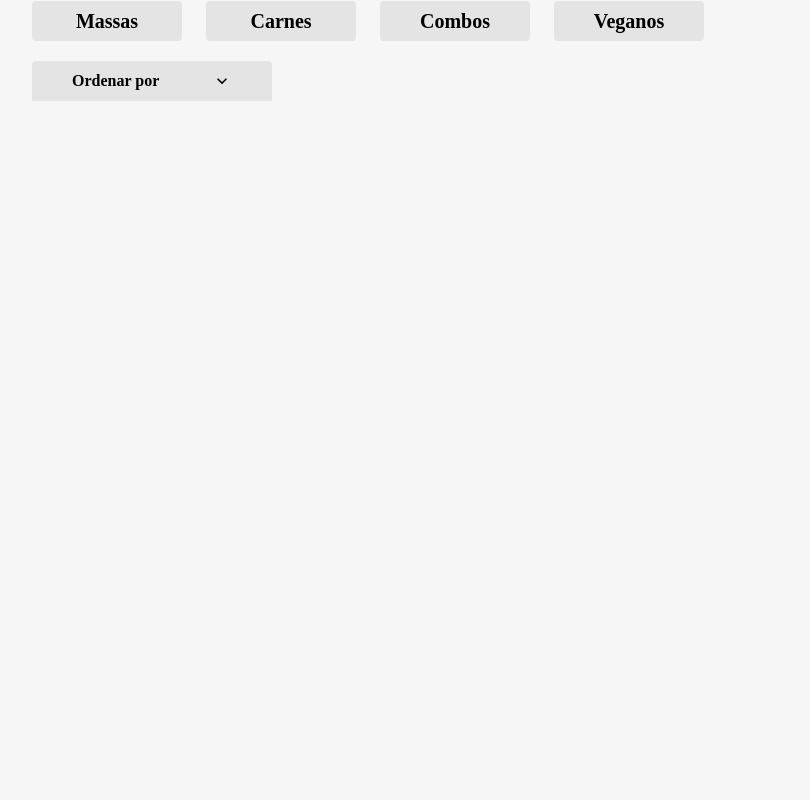
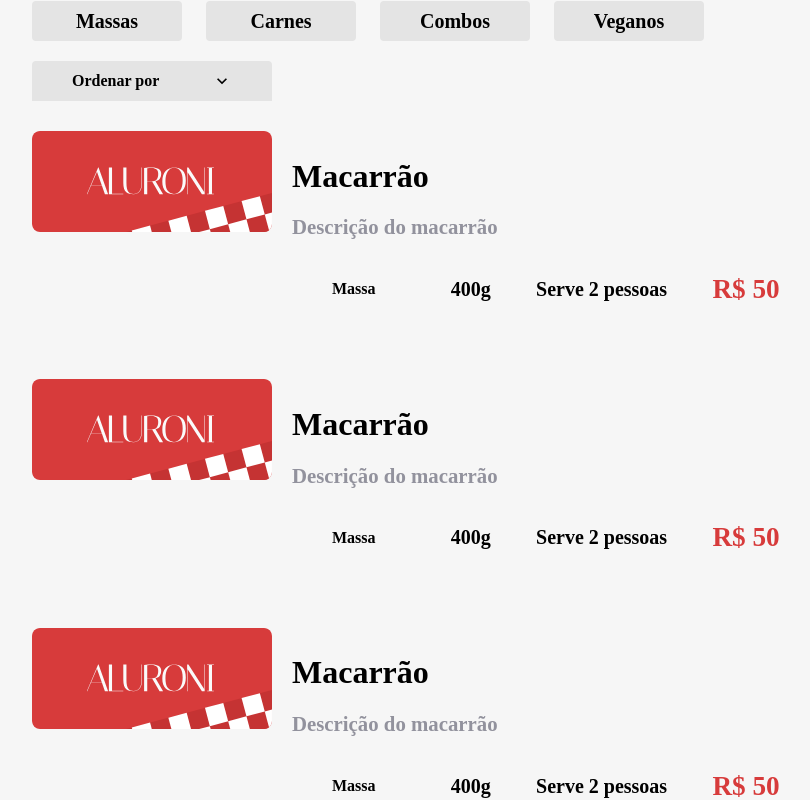
Before and after one commit to luc05/Aluroni, a React (Create React App) app: page /cardapio in a window 1280 px wide. Shown: the part 660-1460 px from the top of the page, without its empty margins (176-986 px from the left). Before the commit the page ends 849 px from the top, so only its background shows below. Built offline with nearby package versions, Linux system fonts and the light colour scheme; a web font is replaced by a local one.

Commit message:
Adicionando Itens e Item

```diff
--- a/src/pages/Cardapio/index.tsx
+++ b/src/pages/Cardapio/index.tsx
@@ -1,31 +1,33 @@
 import Buscador from "pages/Buscador"
 import styles from "./Cardapio.module.scss"
-import {ReactComponent as Logo} from "assets/logo.svg"
+import { ReactComponent as Logo } from "assets/logo.svg"
 import { useState } from "react"
 import Filtros from "pages/Filtros"
 import Ordernador from "pages/Ordernador"
+import Itens from "pages/Itens"
 
-export default function Cardapio(){
+export default function Cardapio() {
     const [busca, setBusca] = useState("")
     const [filtro, setFiltros] = useState<number | null>(null)
     const [ordenador, setOrdenador] = useState("")
-    return(
+    return (
         <main>
             <nav className={styles.menu}>
-            <Logo/>
+                <Logo />
             </nav>
             <header className={styles.header}>
                 <div className={styles.header__text}>
-                A casa do código e da massa
+                    A casa do código e da massa
                 </div>
             </header>
             <section className={styles.cardapio}>
                 <h3 className={styles.cardapio__titulo}>Cardápio</h3>
-                    <Buscador busca={busca} setBusca={setBusca}/>
-                    <div className={styles.cardapio__filtros}>
-                        <Filtros filtro={filtro} setFiltros={setFiltros}/>
-                        <Ordernador ordenador={ordenador} setOrdenador={setOrdenador} />
-                    </div>
+                <Buscador busca={busca} setBusca={setBusca} />
+                <div className={styles.cardapio__filtros}>
+                    <Filtros filtro={filtro} setFiltros={setFiltros} />
+                    <Ordernador ordenador={ordenador} setOrdenador={setOrdenador} />
+                </div>
+                <Itens />
             </section>
         </main>
     )
--- /dev/null
+++ b/src/pages/Itens/Item/Item.module.scss
@@ -0,0 +1,102 @@
+@import "styles/variaveis";
+@import "styles/breakpoints";
+
+$massas: #d73b3b;
+$carnes: #30201e;
+$combos: #e6c864;
+$veganos: #80aa40;
+
+.item {
+  display: flex;
+  flex-wrap: wrap;
+  width: 90%;
+  &__imagem {
+    min-width: 240px;
+    @media (max-width: $desktop_xsm) {
+      width: 100%;
+    }
+    img {
+      border-radius: 8px;
+      width: 100%;
+    }
+  }
+  &__descricao {
+    display: flex;
+    flex: 1;
+    flex-direction: column;
+    flex-wrap: wrap;
+    justify-content: space-around;
+    padding: 0 20px;
+    @media (max-width: $desktop_xsm) {
+      flex-direction: row;
+      margin-top: 20px;
+      padding: 0;
+    }
+  }
+  &__titulo {
+    h2 {
+      font-size: 2rem;
+      font-weight: bold;
+      margin-bottom: 20px;
+    }
+    p {
+      color: $dark-grey;
+      font-size: 1.3rem;
+      font-weight: 600;
+      max-width: 600px;
+      margin-bottom: 20px;
+    }
+  }
+  &__tags {
+    display: flex;
+    flex-wrap: wrap;
+    justify-content: space-between;
+    margin-bottom: 20px;
+    max-width: 700px;
+    @media (max-width: $desktop_xsm) {
+      justify-content: flex-end;
+    }
+    @media (max-width: $mobile) {
+      justify-content: flex-start;
+    }
+    > div {
+      margin: 10px;
+    }
+  }
+  &__tipo {
+    align-items: center;
+    border-radius: 2px;
+    display: flex;
+    font-weight: bold;
+    height: 40px;
+    justify-content: center;
+    padding: 10px 30px;
+    &__massas {
+      background-color: $massas;
+      color: white;
+    }
+    &__carnes {
+      background-color: $carnes;
+      color: white;
+    }
+    &__combos {
+      background-color: $combos;
+    }
+    &__veganos {
+      background-color: $veganos;
+    }
+  }
+  &__porcao,
+  &__qtdpessoas,
+  &__valor {
+    align-items: center;
+    display: flex;
+    font-size: 1.25rem;
+    font-weight: bold;
+    justify-content: center;
+  }
+  &__valor {
+    color: $red;
+    font-size: 1.7rem;
+  }
+}
--- /dev/null
+++ b/src/pages/Itens/Item/index.tsx
@@ -0,0 +1,24 @@
+import styles from "./Item.module.scss"
+import logo from "assets/logo.svg"
+export default function Item(){
+    return(
+        <div className={styles.item}>
+        <div className={styles.item__imagem}>
+          <img src={logo} alt="imagem" />
+        </div>
+        <div className={styles.item__descricao}>
+          <div className={styles.item__titulo}>
+            <h2> Macarrão </h2>
+            <p> Descrição do macarrão </p>
+          </div>
+          <div className={styles.item__tags}>
+            <div className={styles.item__tipo}>Massa</div>
+            <div className={styles.item__porcao}>400g</div>
+            <div className={styles.item__qtdpessoas}>Serve 2 pessoas</div>
+            <div className={styles.item__valor}>R$ 50</div>
+          </div>
+        </div>
+      </div>
+
+    )
+}
--- /dev/null
+++ b/src/pages/Itens/Itens.module.scss
@@ -0,0 +1,7 @@
+.itens {
+    display: flex;
+    flex-direction: column;
+    flex-wrap: wrap;
+    gap: 40px;
+    width: 100%;
+  }
--- /dev/null
+++ b/src/pages/Itens/index.tsx
@@ -0,0 +1,12 @@
+import Item from "./Item"
+import itens from "./itens.json"
+import styles from "./Itens.module.scss"
+export default function Itens() {
+    return(
+        <div className={styles.itens}>
+        {itens.map((item) => (
+            <Item key={item.id}/>
+        ))}
+        </div>
+    )
+}
--- /dev/null
+++ b/src/pages/Itens/itens.json
@@ -0,0 +1,119 @@
+[
+    {
+      "title": "Macarrão mediterrâneo",
+      "description": "Macarrão spaghetti com frutos-do-mar e especíarias, especialidade da cozinha. Atenção: Contém camarão e outros frutos-do-mar!",
+      "photo": "/assets/pratos/macarrao_mediterraneo.png",
+      "size": 400,
+      "serving": 2,
+      "price": 73.0,
+      "id": 1,
+      "category": {
+        "id": 1,
+        "label": "Massas"
+      }
+    },
+    {
+      "title": "Macarrão da casa",
+      "description": "Macarrão com frutos-do-mar e especíarias, especialidade da cozinha. Atenção: Contém camarão e outros frutos-do-mar!",
+      "photo": "/assets/pratos/macarrao_da_casa.png",
+      "size": 400,
+      "serving": 2,
+      "price": 54.0,
+      "id": 2,
+      "category": {
+        "id": 1,
+        "label": "Massas"
+      }
+    },
+    {
+      "title": "Macarrão com chilli",
+      "description": "Macarrão fetuccine com molho de chilli e especiárias.",
+      "photo": "/assets/pratos/macarrao_com_chilli.png",
+      "size": 350,
+      "serving": 1,
+      "price": 58.0,
+      "id": 3,
+      "category": {
+        "id": 1,
+        "label": "Massas"
+      }
+    },
+    {
+      "title": "Salada da casa com salmão grelhado",
+      "description": "Salada da casa (alface, rúcula, cenoura) com salmão.",
+      "photo": "/assets/pratos/salada_da_casa.png",
+      "size": 450,
+      "serving": 1,
+      "price": 42.0,
+      "id": 4,
+      "category": {
+        "id": 2,
+        "label": "Carnes"
+      }
+    },
+    {
+      "title": "Bife com batatas",
+      "description": "Bife de boi (150g) na chapa, com batatas fritas. Acompanha arroz e molhos.",
+      "photo": "/assets/pratos/bife_com_batatas.png",
+      "size": 550,
+      "serving": 2,
+      "price": 86.0,
+      "id": 5,
+      "category": {
+        "id": 2,
+        "label": "Carnes"
+      }
+    },
+    {
+      "title": "Picanha picada com legumes e massa",
+      "description": "400g de picanha picada, com legumes grelhados e massa escolhida pelo cliente.",
+      "photo": "/assets/pratos/picanha_picada.png",
+      "size": 850,
+      "serving": 3,
+      "price": 123.0,
+      "id": 6,
+      "category": {
+        "id": 3,
+        "label": "Combos"
+      }
+    },
+    {
+      "title": "Lasagna vegana (carne de soja)",
+      "description": "Lasagna 100% vegana feita com carne de soja e massa especial.",
+      "photo": "/assets/pratos/lasagna_vegana.png",
+      "size": 350,
+      "serving": 1,
+      "price": 45.0,
+      "id": 7,
+      "category": {
+        "id": 4,
+        "label": "Veganos"
+      }
+    },
+    {
+      "title": "Salada especial",
+      "description": "Salada com abacate, manga, alface, grão de bico e muito mais.",
+      "photo": "/assets/pratos/salada_especial.png",
+      "size": 350,
+      "serving": 1,
+      "price": 37.0,
+      "id": 8,
+      "category": {
+        "id": 4,
+        "label": "Veganos"
+      }
+    },
+    {
+      "title": "Almôndegas",
+      "description": "Porção de almôndegas com sour cream, cebola e tempêros. Acompanha arroz ou massa.",
+      "photo": "/assets/pratos/almondegas.png",
+      "size": 740,
+      "serving": 3,
+      "price": 120.0,
+      "id": 9,
+      "category": {
+        "id": 3,
+        "label": "Combos"
+      }
+    }
+  ]
```
